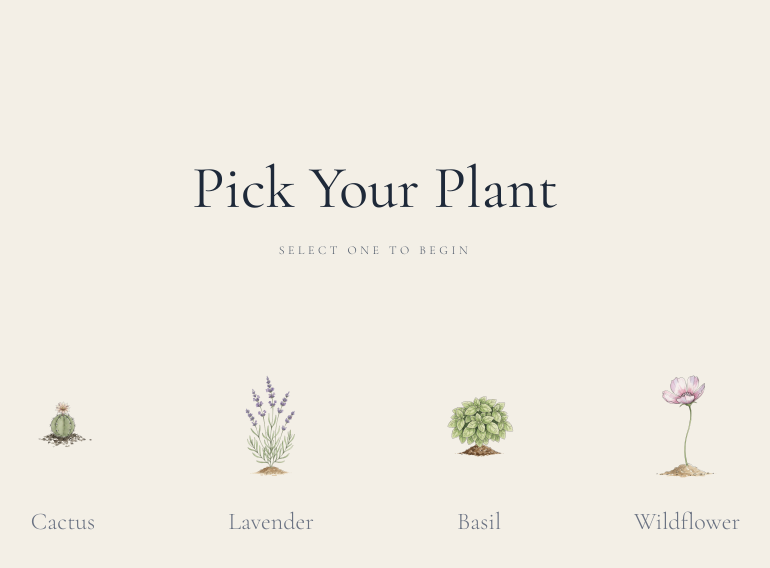
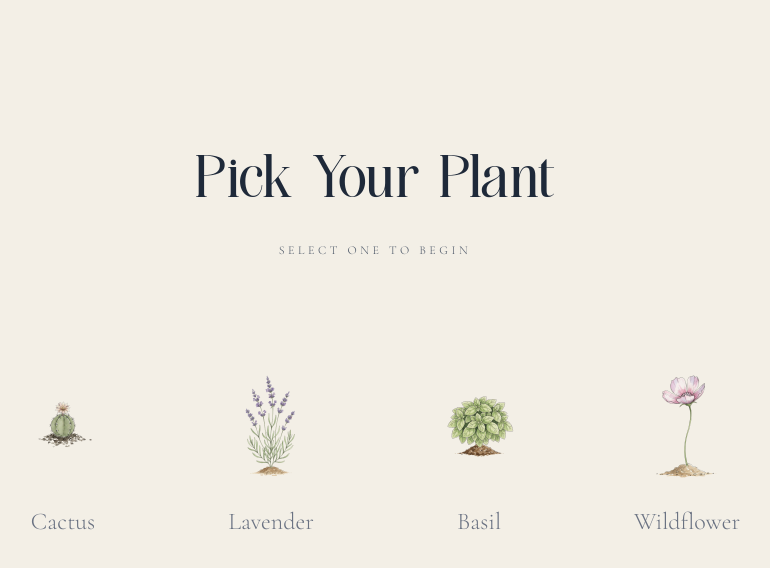
Before and after one commit to punjigesha/Grow-A-Plant, a Next.js app: page /pot in a window 1280 px wide. Shown: the top 568 px of the page, without its empty margins (265-1035 px from the left). Built offline with nearby package versions, Linux system fonts and the light colour scheme.

Commit message:
replace great vibes with rallomy custom font

```diff
--- a/app/globals.css
+++ b/app/globals.css
@@ -1,8 +1,16 @@
 @import "tailwindcss";
 
 @theme inline {
-  --font-family-great-vibes: var(--font-great-vibes);
+  --font-family-rallomy: var(--font-rallomy);
   --font-family-cormorant: var(--font-cormorant);
+}
+
+.font-rallomy {
+  font-family: var(--font-rallomy);
+}
+
+.font-cormorant {
+  font-family: var(--font-cormorant);
 }
 
 :root {
--- a/app/layout.tsx
+++ b/app/layout.tsx
@@ -1,11 +1,12 @@
 import type { Metadata } from "next";
-import { Great_Vibes, Cormorant_Garamond } from "next/font/google";
+import { Cormorant_Garamond } from "next/font/google";
+import localFont from "next/font/local";
 import "./globals.css";
 
-const greatVibes = Great_Vibes({
-  variable: "--font-great-vibes",
-  subsets: ["latin"],
-  weight: ["400"],
+const rallomy = localFont({
+  src: "./fonts/Rallomy-Regular.ttf",
+  variable: "--font-rallomy",
+  display: "swap",
 });
 
 const cormorant = Cormorant_Garamond({
@@ -37,7 +38,7 @@ export default function RootLayout({
   return (
     <html lang="en">
       <body
-        className={`${greatVibes.variable} ${cormorant.variable} antialiased`}
+        className={`${rallomy.variable} ${cormorant.variable} antialiased`}
       >
         {children}
       </body>
--- a/app/message/page.tsx
+++ b/app/message/page.tsx
@@ -63,7 +63,7 @@ function MessageForm() {
     <main className="min-h-screen bg-[#F3EFE6] flex flex-col items-center justify-center p-8">
 
       <div className="text-center space-y-6 mb-16">
-        <h1 className="text-6xl font-great-vibes text-gray-800 font-normal">
+        <h1 className="text-6xl font-rallomy text-gray-800 font-normal">
           Plant it with a note
         </h1>
 
--- a/app/p/[id]/page.tsx
+++ b/app/p/[id]/page.tsx
@@ -184,7 +184,7 @@ export default function PlantViewPage() {
       <div className="text-center space-y-12 max-w-2xl">
 
         <div className="space-y-6">
-          <h1 className="text-6xl font-great-vibes text-gray-800 font-normal">
+          <h1 className="text-6xl font-rallomy text-gray-800 font-normal">
             {plantData.plant_name}
           </h1>
         </div>
--- a/app/page.tsx
+++ b/app/page.tsx
@@ -9,7 +9,7 @@ export default function Home() {
     <main className="min-h-screen bg-[#F3EFE6] flex flex-col items-center justify-center p-8">
 
       <div className="text-center space-y-8 mb-24">
-        <h1 className="text-6xl font-great-vibes text-gray-800 font-normal">
+        <h1 className="text-6xl font-rallomy text-gray-800 font-normal">
           Grow a Plant
         </h1>
 
--- a/app/pot/page.tsx
+++ b/app/pot/page.tsx
@@ -16,7 +16,7 @@ function PlantSelection() {
     <main className="min-h-screen bg-[#F3EFE6] flex flex-col items-center justify-center p-8">
 
       <div className="text-center space-y-6 mb-20">
-        <h1 className="text-6xl font-great-vibes text-gray-800 font-normal">
+        <h1 className="text-6xl font-rallomy text-gray-800 font-normal">
           Pick Your Plant
         </h1>
 
```
Also changed, not shown: app/fonts/Rallomy-Regular.ttf (added).
